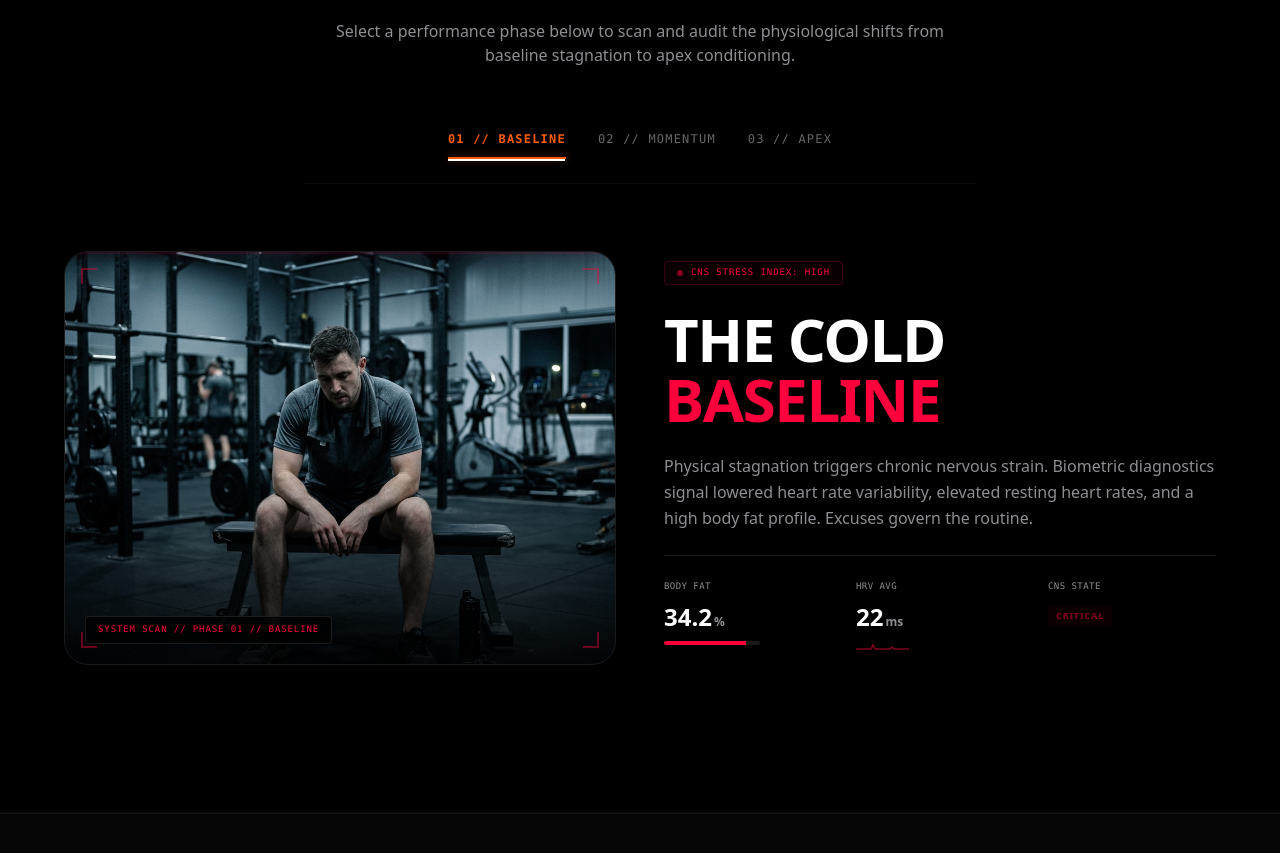
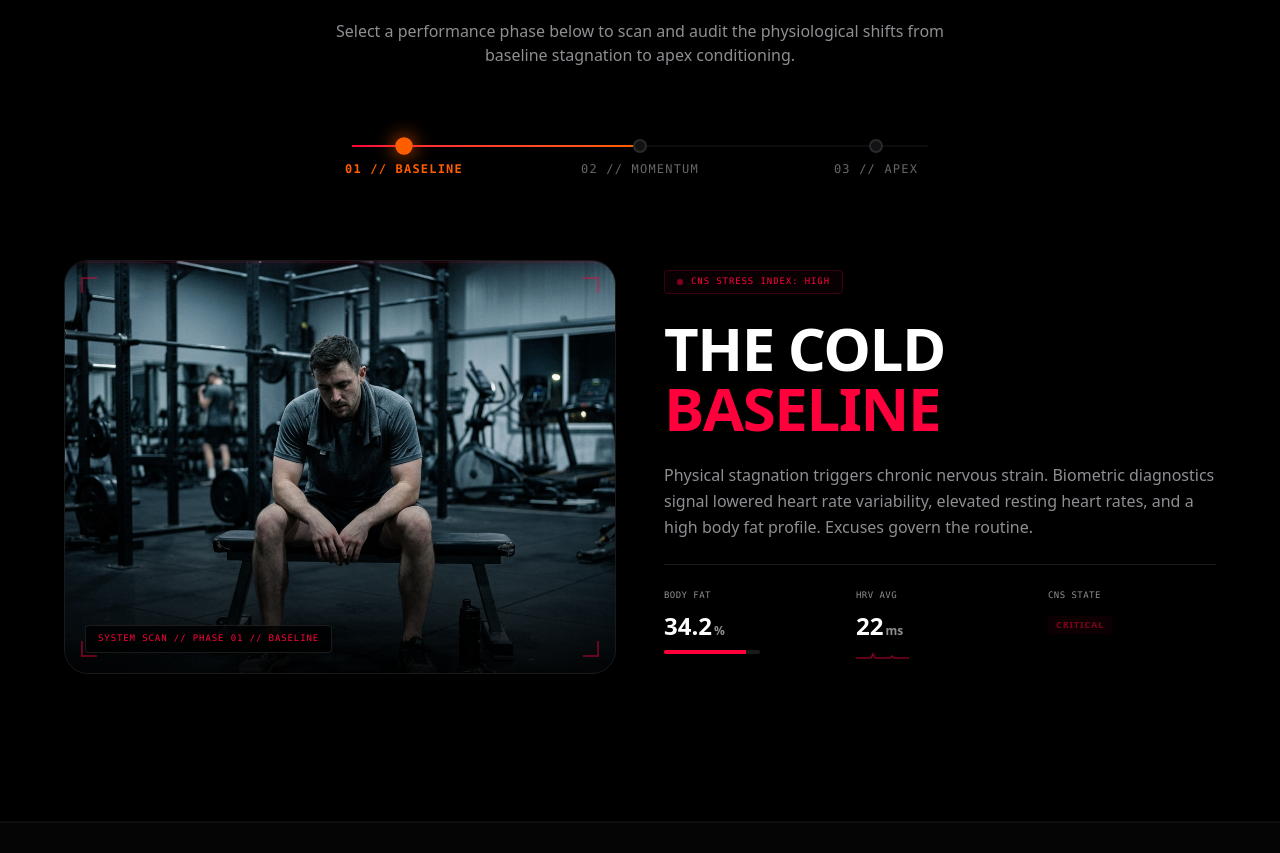
Before and after one commit to haroonallahdad/GYM-Prototpye-Website, a Next.js app: page / in a window 1280 px wide. Shown: the part 5660-6513 px from the top of the page. Built offline with nearby package versions, Linux system fonts and the light colour scheme.

Commit message:
feat: implement continuous timeline progress loader connecting biometric evolution stage nodes

```diff
--- a/src/app/page.tsx
+++ b/src/app/page.tsx
@@ -77,23 +77,54 @@ export default function Home() {
   const vortexOpacity = useTransform(smoothIntroProgress, [0.72, 0.82], [1, 0]);
   const heroRevealOpacity = useTransform(smoothIntroProgress, [0.72, 0.82], [0, 1]);
 
-  // Phase controller for interactive biometric evolution deck (fixes scroll-linked wobbly lag)
+  // Phase controller for interactive biometric evolution deck
   const [currentPhase, setCurrentPhase] = useState(0);
   const [isAutoPlaying, setIsAutoPlaying] = useState(true);
-
-  // Auto-play phase changes
+  const [phaseTime, setPhaseTime] = useState(0);
+
+  // Auto-play phase changes and continuous timeline progress
   useEffect(() => {
     if (!isAutoPlaying) return;
+
+    const intervalTime = 50; // Update every 50ms for sub-tick smooth tracking
     const timer = setInterval(() => {
-      setCurrentPhase((prev) => (prev + 1) % 3);
-    }, 7000);
+      setPhaseTime((prev) => {
+        const nextTime = prev + intervalTime;
+        if (nextTime >= 7000) {
+          setCurrentPhase((p) => (p + 1) % 3);
+          return 0; // Reset timer for next phase
+        }
+        return nextTime;
+      });
+    }, intervalTime);
+
     return () => clearInterval(timer);
   }, [isAutoPlaying]);
 
   const selectPhase = (idx: number) => {
     setCurrentPhase(idx);
+    setPhaseTime(0);
     setIsAutoPlaying(false); // Stop autoplay once user interacts manually
   };
+
+  const getTimelineProgress = () => {
+    if (!isAutoPlaying) {
+      if (currentPhase === 0) return 0;
+      if (currentPhase === 1) return 50;
+      return 100;
+    }
+
+    const ratio = Math.min(phaseTime / 7000, 1);
+    if (currentPhase === 0) {
+      return ratio * 50; // 0% to 50%
+    } else if (currentPhase === 1) {
+      return 50 + ratio * 50; // 50% to 100%
+    } else {
+      return 100; // Stays at 100% during Apex phase
+    }
+  };
+
+  const timelineProgress = getTimelineProgress();
 
   // Generate physics shards on client mount
   useEffect(() => {
@@ -877,37 +908,57 @@ export default function Home() {
               </p>
             </div>
 
-            {/* HIGH-TECH TAB CONTROLLER */}
-            <div className="flex justify-center items-center space-x-4 md:space-x-8 mb-16 border-b border-white/5 pb-6 w-full max-w-2xl relative select-none">
-              {["01 // BASELINE", "02 // MOMENTUM", "03 // APEX"].map((phaseName, idx) => (
-                <button
-                  key={idx}
-                  onClick={() => selectPhase(idx)}
-                  className={`relative pb-3 text-[10px] md:text-xs font-mono tracking-widest uppercase transition-colors duration-300 ${
-                    currentPhase === idx ? "text-brand-accent font-black" : "text-white/40 hover:text-white/80"
-                  }`}
-                >
-                  {phaseName}
-
-                  {/* Glowing active line */}
-                  {currentPhase === idx && (
-                    <motion.div
-                      layoutId="activePhaseLine"
-                      className="absolute bottom-0 left-0 right-0 h-[2px] bg-brand-accent shadow-[0_0_8px_rgba(255,94,0,0.6)]"
-                    />
-                  )}
-
-                  {/* Autoplay loading progress indicator */}
-                  {currentPhase === idx && isAutoPlaying && (
-                    <motion.div
-                      initial={{ width: "0%" }}
-                      animate={{ width: "100%" }}
-                      transition={{ duration: 7, ease: "linear" }}
-                      className="absolute -bottom-[2px] left-0 h-[2px] bg-white z-20"
-                    />
-                  )}
-                </button>
-              ))}
+            {/* HIGH-TECH TIMELINE TRACK CONTROLLER */}
+            <div className="relative w-full max-w-xl md:max-w-2xl mb-20 px-4 md:px-10 select-none">
+              {/* Background Track Line */}
+              <div className="absolute top-[14px] left-12 right-12 h-[2px] bg-white/5 z-0" />
+
+              {/* Active Progress Line */}
+              <div className="absolute top-[14px] left-12 right-12 h-[2px] overflow-hidden z-10 pointer-events-none">
+                <motion.div
+                  style={{ width: `${timelineProgress}%` }}
+                  className="h-full bg-gradient-to-r from-brand-secondary to-brand-accent shadow-[0_0_8px_rgba(255,94,0,0.6)] transition-all duration-75 ease-linear"
+                />
+              </div>
+
+              {/* Tab Buttons Container */}
+              <div className="relative z-20 flex justify-between items-center w-full">
+                {["01 // BASELINE", "02 // MOMENTUM", "03 // APEX"].map((phaseName, idx) => {
+                  const nodeProgress = idx === 0 ? 0 : idx === 1 ? 50 : 100;
+                  const isReached = timelineProgress >= nodeProgress;
+                  const isActive = currentPhase === idx;
+
+                  return (
+                    <button
+                      key={idx}
+                      onClick={() => selectPhase(idx)}
+                      className="flex flex-col items-center group cursor-pointer focus:outline-none"
+                      style={{ width: "120px" }}
+                    >
+                      {/* Timeline Node Dot */}
+                      <div className="relative h-[30px] flex items-center justify-center">
+                        <motion.div
+                          animate={{
+                            scale: isActive ? 1.25 : 1,
+                            backgroundColor: isReached ? "#FF5E00" : "#121214",
+                            borderColor: isReached ? "#FF5E00" : "rgba(255,255,255,0.1)",
+                            boxShadow: isActive ? "0 0 15px #FF5E00" : "none"
+                          }}
+                          transition={{ duration: 0.3 }}
+                          className="w-3.5 h-3.5 rounded-full border-2 z-30"
+                        />
+                      </div>
+
+                      {/* Phase Text */}
+                      <span className={`text-[10px] md:text-xs font-mono tracking-widest uppercase transition-colors duration-300 ${
+                        isActive ? "text-brand-accent font-black" : "text-white/40 hover:text-white/80"
+                      }`}>
+                        {phaseName}
+                      </span>
+                    </button>
+                  );
+                })}
+              </div>
             </div>
 
             {/* DECK PANEL CONTAINER */}
```
